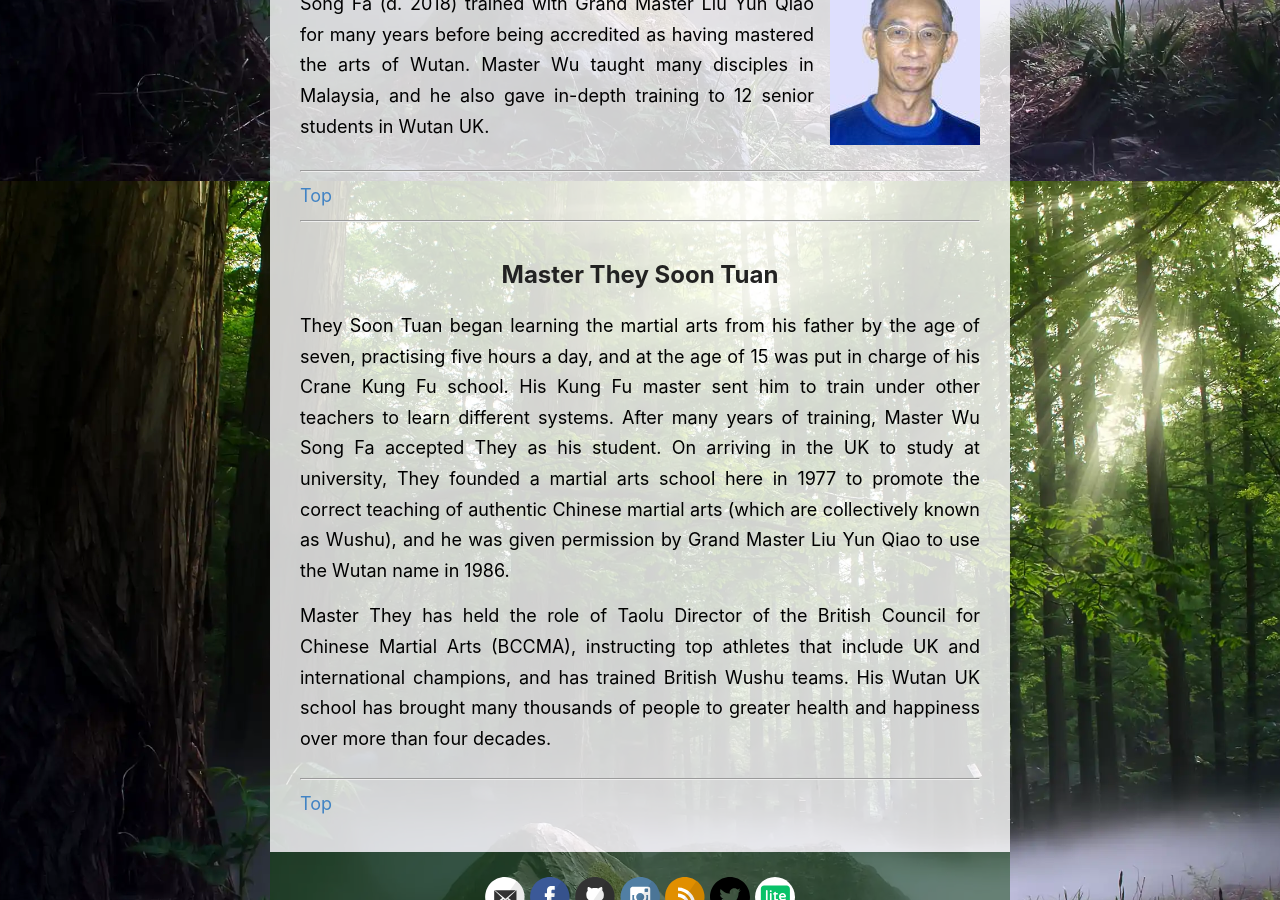
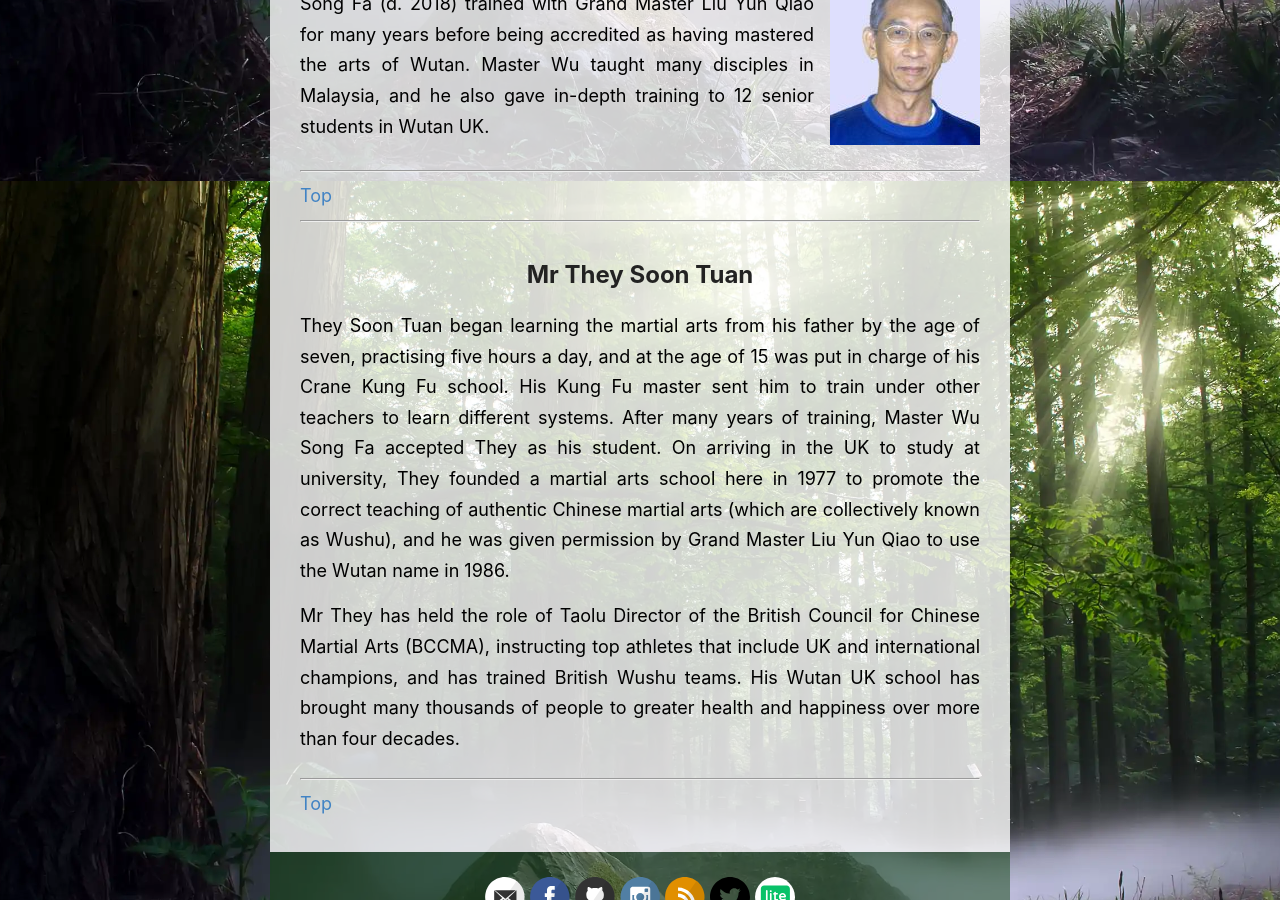
Before and after one commit to xanthipe/wutan-bath, a Jekyll site: the page built from _pages/school.md, in a window 1280 px wide and 900 px high, scrolled down 2519 px. Built offline with Jekyll 4.4.1, drawn with Linux system fonts in a browser that asks for light colours; some of the changed text lies outside the part shown.

Commit message:
fix: They's honorific, drafts handling, baseurl

```diff
--- a/_config.yml
+++ b/_config.yml
@@ -109,3 +109,5 @@ exclude:
   - README.md
   - CNAME
   - vendor
+
+show_drafts: false
--- a/_data/instructors.yml
+++ b/_data/instructors.yml
@@ -9,7 +9,7 @@ david-rutherford:
     Andrew had to return to the Wutan UK headquarters in Southampton after a year. David
     Rutherford, along with Steve Kruk and Martin Chivers, were determined to continue the
     school&apos;s presence in Bath, so they travelled to Southampton on Sundays for training with
-    Master They Soon Tuan, the head of Wutan UK. At Southampton, David continued his training
+    Mr They Soon Tuan, the head of Wutan UK. At Southampton, David continued his training
     and also completed the 8 Palm Pa Gua sequence, Tai Chi Sword form and Broadsword form,
     along with their applications. It is natural to try and emulate your teacher in order to maintain the
     original &lsquo;message&rsquo;, and for years David has structured his class around Andrew&apos;s words and
--- a/_data/lineage.yml
+++ b/_data/lineage.yml
@@ -12,13 +12,13 @@ liu-yun-qiao:
 wu-song-fa:
   title: Master Wu Song Fa
   description: |
-    ![Master Wu Song Fa](../assets/photos/about/wusongfa.jpg#right)One of Grand Master Liu Yun Qiao&apos;s
+    ![Master Wu Song Fa](../assets/photos/about/wusongfa.jpg#right) One of Grand Master Liu Yun Qiao&apos;s
     senior disciples, Wu Song Fa (d. 2018) trained with
     Grand Master Liu Yun Qiao for many years before being accredited as having mastered the
     arts of Wutan. Master Wu taught many disciples in Malaysia, and he also gave in-depth
     training to 12 senior students in Wutan UK.
 they-soon-tuan:
-  title: Master They Soon Tuan
+  title: Mr They Soon Tuan
   description: |
     They Soon Tuan began learning the martial arts from his father by the age of seven,
     practising five hours a day, and at the age of 15 was put in charge of his Crane Kung Fu
@@ -29,7 +29,7 @@ they-soon-tuan:
     Wushu), and he was given permission by Grand Master Liu Yun Qiao to use the Wutan name
     in 1986.
 
-    Master They has held the role of Taolu Director of the British Council for Chinese Martial
+    Mr They has held the role of Taolu Director of the British Council for Chinese Martial
     Arts (BCCMA), instructing top athletes that include UK and international champions, and has
     trained British Wushu teams. His Wutan UK school has brought many thousands of people to
     greater health and happiness over more than four decades.
--- a/_data/school.yml
+++ b/_data/school.yml
@@ -7,7 +7,7 @@ wutan:
     taught the young Wu for ten years. Six generations later, those skills were taught to
     [Liu Yun Qiao](../school/#liu-yun-qiao), who would become the founder of the Wutan school.
 
-    Wutan UK, founded by [Master They Soon Tuan](../school/#they-soon-tuan), was officially registered with the British
+    Wutan UK, founded by [Mr They Soon Tuan](../school/#they-soon-tuan), was officially registered with the British
     Kung Fu Council and Martial Arts Commission in March 1981.
 
     The Wutan school covers a range of martial arts, from Tai Chi, Pa Gua and Hsing I to Chai Lei Fut,
--- a/index.html
+++ b/index.html
@@ -11,14 +11,14 @@ source="Path of the Complete Martial Artist" author="They Soon Tuan <br /> (Wuta
   <h3>Latest news</h3>
   {% for post in paginator.posts %}
   <article class="post">
-    <a href="{{ site.baseurl }}{{ post.url }}">
+    <a href="{{ post.url | relative_url }}">
       <h4 class="post_date">{{ post.title }}<span> &ndash; {{ post.date | date_to_string: "ordinal", "GB" }}</span></h4>
     </a>
     <div class="entry">
       {{ post.excerpt }}
     </div>
 
-    <a href="{{ site.baseurl }}{{ post.url }}" class="read-more">Read More</a>
+    <a href="{{ post.url | relative_url }}" class="read-more">Read More</a>
   </article>
   {% endfor %}
 
@@ -49,5 +49,5 @@ source="Path of the Complete Martial Artist" author="They Soon Tuan <br /> (Wuta
     {% endif %}
   </div>
   {% endif %}
-  <a class="archive" href="{{ site.baseurl }}/archive/">Archive</a>
+  <a class="archive" href="{{ '/archive/' | relative_url }}">Archive</a>
 </div>
```
Also changed, not shown: _drafts/beginners-class.md (added, +8 -0 lines), _posts/2023-08-04-beginners-class.md (deleted, +0 -8 lines), .github/workflows/staging.yml.
